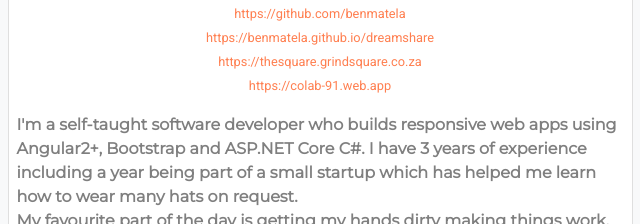
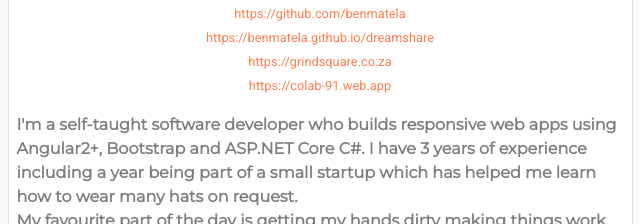
Before and after one commit to benmatela/portfolio, a plain HTML site: page index.html in a window 1280 px wide. Shown: the part 472-696 px from the top of the page, 320-960 px from the left. Drawn offline with nearby package versions, Linux system fonts and the light colour scheme.

Commit message:
edit grind square link

```diff
--- a/index.html
+++ b/index.html
@@ -39,7 +39,7 @@
                         <small><a href="https://www.linkedin.com/in/ben-matela-17b82a147">https://www.linkedin.com/in/ben-matela-17b82a147</a></small><br>
                         <small><a href="https://github.com/benmatela">https://github.com/benmatela</a></small><br>
                         <small><a href="https://benmatela.github.io/dreamshare/">https://benmatela.github.io/dreamshare</a></small><br>
-                         <small><a href="https://thesquare.grindsquare.co.za/">https://thesquare.grindsquare.co.za</a></small><br>
+                         <small><a href="https://grindsquare.co.za/">https://grindsquare.co.za</a></small><br>
                         <small><a href="https://colab-91.web.app">https://colab-91.web.app</a></small><br>
                     </p>
 
```
